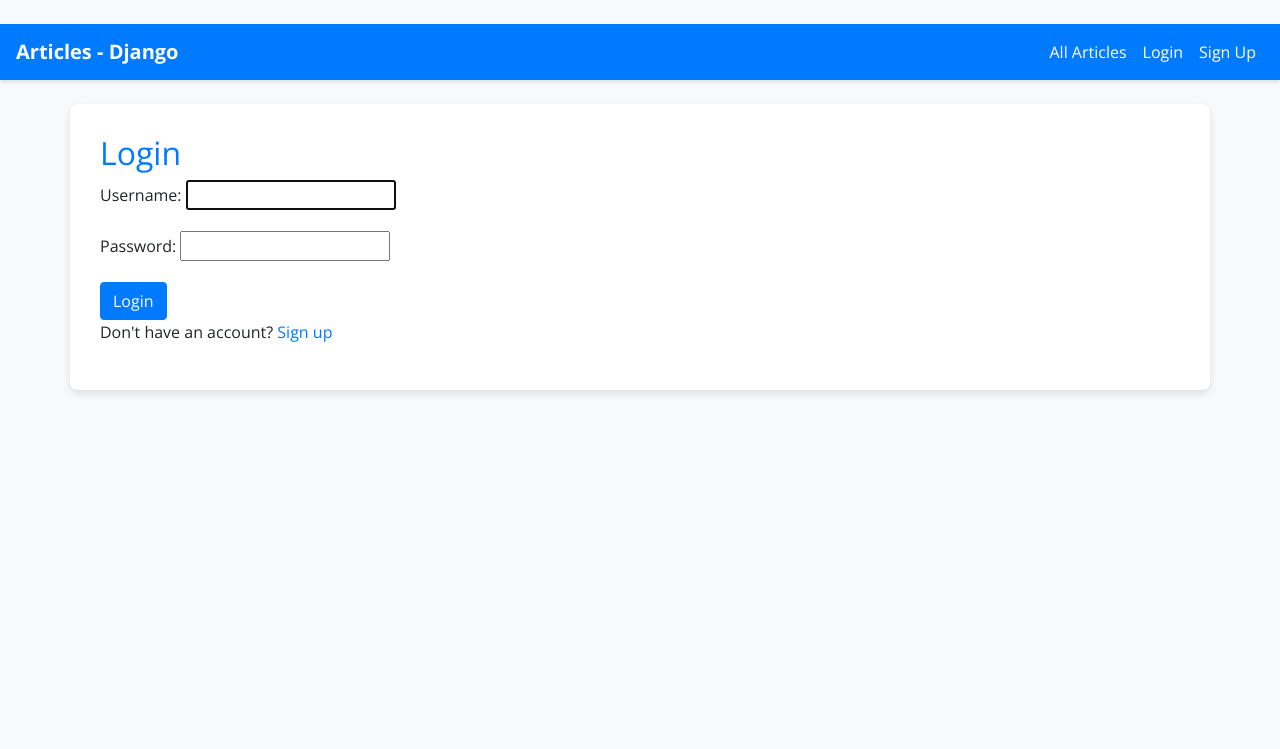
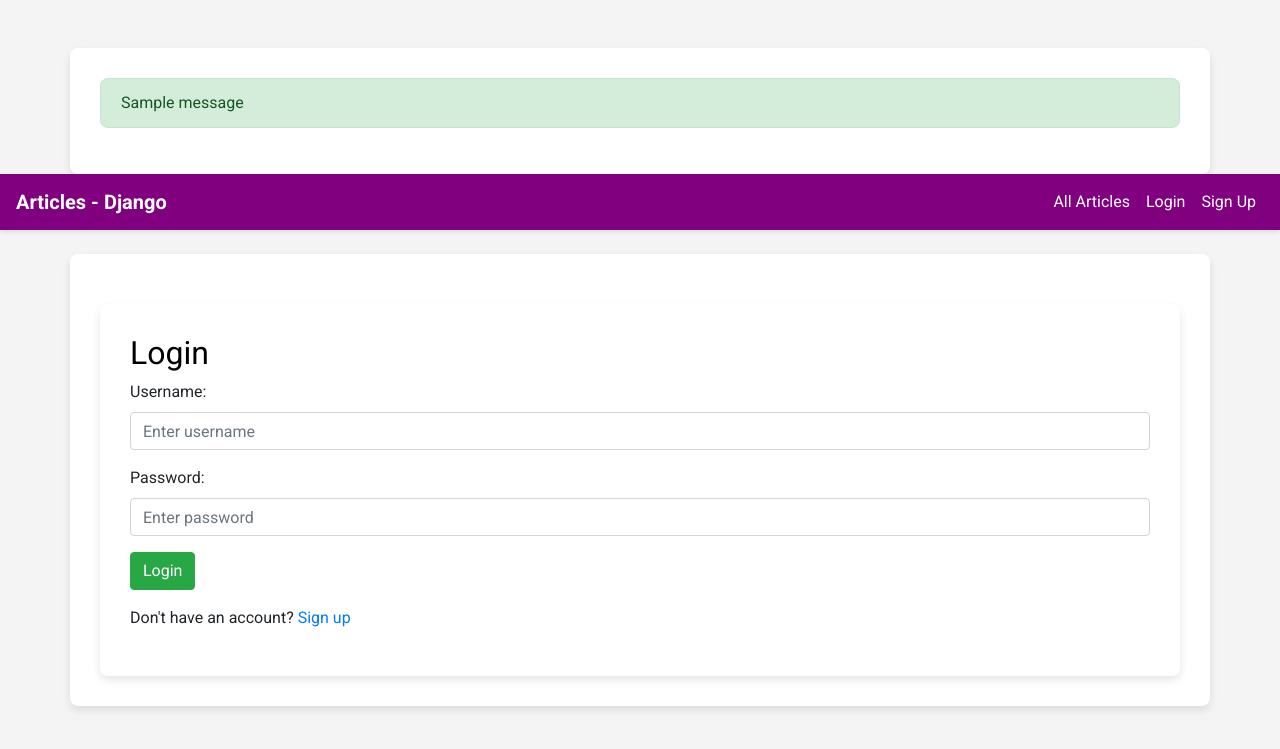
Before and after one commit to Wail-ELM/Prototype-Django-Python-Wail-El-Majdoubi, a Django app: page /login/ in a window 1280 px wide. Shown: the top 749 px of the page. Run offline with Django 5.2, Linux system fonts and the light colour scheme; one stand-in notice (Sample message) is shown; some libraries are stand-ins or nearby versions.

Commit message:
feat (blog) templates, structure management, forms, urls, views structure

```diff
--- a/myproject_python/blog/templates/base.html
+++ b/myproject_python/blog/templates/base.html
@@ -9,26 +9,34 @@
 
 
     <link
-      href="https://fonts.googleapis.com/css2?family=Open+Sans:wght@400;700&display=swap"
+      href="https://fonts.googleapis.com/css2?family=Roboto:wght@400;700&display=swap"
       rel="stylesheet"
     />
     <style>
       body {
-        font-family: "Open Sans", sans-serif;
+        font-family: "Roboto", sans-serif;
+        background-color: #f4f4f4;
+      }
 
-        background-color: #f8f9fa;
-      }
       .navbar {
-        background-color: #007bff !important; /* Bleu */
+        background-color: purple !important;
         box-shadow: 0 2px 4px rgba(0, 0, 0, 0.1);
       }
+
       .navbar-brand {
         font-weight: bold;
         color: #ffffff !important;
       }
+
       .navbar-nav .nav-link {
         color: #ffffff !important;
+        transition: color 0.3s;
       }
+
+      .navbar-nav .nav-link:hover {
+        color: #e9ecef !important;
+      }
+
       .container {
         background-color: #ffffff;
         padding: 30px;
@@ -36,28 +44,60 @@
         box-shadow: 0 4px 8px rgba(0, 0, 0, 0.1);
         margin-top: 20px;
       }
+
       h1,
       h2 {
-        color: #007bff; /* Bleu */
+        color: black;
       }
+
       .article-title a {
-        color: #007bff; /* Bleu */
+        color: darkblue;
         text-decoration: none;
+        transition: color 0.3s;
       }
+
       .article-title a:hover {
+        color: #218838;
         text-decoration: underline;
       }
+
       .btn-primary {
-        background-color: #007bff !important; /* Bleu */
-        border-color: #007bff !important;
+        background-color: #28a745 !important;
+        border-color: #28a745 !important;
+        transition: all 0.3s;
       }
+
       .btn-primary:hover {
-        background-color: #0069d9 !important; /* Bleu plus foncé */
-        border-color: #0062cc !important;
+        background-color: #218838 !important;
+        border-color: #1e7e34 !important;
+      }
+
+      .btn-danger {
+        background-color: #dc3545 !important;
+        border-color: #dc3545 !important;
+        transition: all 0.3s;
+      }
+
+      .btn-danger:hover {
+        background-color: #c82333 !important;
+        border-color: #bd2130 !important;
+      }
+
+      .alert {
+        border-radius: 8px;
       }
     </style>
   </head>
   <body>
+    {% if messages %}
+    <div class="container mt-4">
+      {% for message in messages %}
+        <div class="alert alert-{{ message.tags }}" role="alert">
+          {{ message }}
+        </div>
+      {% endfor %}
+    </div>
+    {% endif%}
     <nav class="navbar navbar-expand-lg navbar-light">
       <a class="navbar-brand" href="{% url 'all_articles' %}"
         >Articles - Django</a
@@ -106,13 +146,8 @@
     </nav>
 
     <div class="container mt-4">{% block content %}{% endblock %}</div>
-
     <script src="https://code.jquery.com/jquery-3.5.1.slim.min.js"></script>
-
-
     <script src="https://cdn.jsdelivr.net/npm/popper.js@1.16.1/dist/umd/popper.min.js"></script>
-
-
     <script src="https://stackpath.bootstrapcdn.com/bootstrap/4.5.2/js/bootstrap.min.js"></script>
   </body>
 </html>
--- a/myproject_python/blog/templates/registration/login.html
+++ b/myproject_python/blog/templates/registration/login.html
@@ -3,12 +3,26 @@
 {% block title %}Login{% endblock %}
 
 {% block content %}
-  <h2>Login</h2>
-  <form method="post">
-    {% csrf_token %}
-    {{ form.as_p }}
-    <button type="submit" class="btn btn-primary">Login</button>
-  </form>
+  <div class="container">
+    <h2>Login</h2>
+    {% if form.errors %}
+      <div class="alert alert-danger">
+        Your username and password didn't match. Please try again.
+      </div>
+    {% endif %}
+    <form method="post">
+      {% csrf_token %}
+      <div class="form-group">
+        <label for="username">Username:</label>
+        <input type="text" class="form-control" id="username" name="username" placeholder="Enter username" required>
+      </div>
+      <div class="form-group">
+        <label for="password">Password:</label>
+        <input type="password" class="form-control" id="password" name="password" placeholder="Enter password" required>
+      </div>
+      <button type="submit" class="btn btn-primary">Login</button>
+    </form>
 
-  <p>Don't have an account? <a href="{% url 'signup' %}">Sign up</a></p>
+    <p class="mt-3">Don't have an account? <a href="{% url 'signup' %}">Sign up</a></p>
+  </div>
 {% endblock %}
--- a/myproject_python/blog/urls.py
+++ b/myproject_python/blog/urls.py
@@ -1,17 +1,17 @@
+# urls.py
 from django.urls import path
 from . import views
 from django.contrib.auth import views as auth_views
 
 urlpatterns = [
-    path('', views.my_articles, name='my_articles'),
+    path('', views.all_articles, name='all_articles'),  # Rediriger vers all_articles par défaut
     path('article/<int:article_id>/', views.article_detail, name='article_detail'),
     path('add/', views.add_article, name='add_article'),
     path('article/<int:article_id>/edit/', views.edit_article, name='edit_article'),
     path('article/<int:article_id>/delete/', views.delete_article, name='delete_article'),
     path('signup/', views.signup, name='signup'),
-    path('login/', auth_views.LoginView.as_view(template_name='registration/login.html'), name='login'),
+    path('login/', views.CustomLoginView.as_view(), name='login'),  # Utiliser la vue personnalisée
     path('logout/', auth_views.LogoutView.as_view(next_page='login'), name='logout'),
     path('all_articles/', views.all_articles, name='all_articles'),
     path('my_articles/', views.my_articles, name='my_articles'),
-    # path('manage_articles/', views.manage_articles, name='manage_articles'),
 ]
--- a/myproject_python/blog/views.py
+++ b/myproject_python/blog/views.py
@@ -1,8 +1,12 @@
+# views.py
 from django.shortcuts import render, redirect, get_object_or_404
 from django.contrib.auth.decorators import login_required
 from django.contrib.auth import login
+from django.contrib.auth.views import LoginView
+from django.contrib.messages.views import SuccessMessageMixin
 from .models import Article
 from .forms import ArticleForm, CustomUserCreationForm
+
 
 def all_articles(request):
     articles = Article.objects.all()
@@ -47,7 +51,7 @@ def delete_article(request, article_id):
     article = get_object_or_404(Article, pk=article_id)
     if request.method == 'POST':
         article.delete()
-        return redirect('article_list')
+        return redirect('all_articles')  # Redirection corrigée
     return render(request, 'blog/delete_article.html', {'article': article})
 
 def signup(request):
@@ -56,7 +60,11 @@ def signup(request):
         if form.is_valid():
             user = form.save()
             login(request, user)
-            return redirect('login')
+            return redirect('login')  # Redirection vers la page de connexion
     else:
         form = CustomUserCreationForm()
     return render(request, 'registration/signup.html', {'form': form})
+
+class CustomLoginView(SuccessMessageMixin, LoginView):
+    template_name = 'registration/login.html'
+    success_message = "You were successfully logged in."
--- a/myproject_python/myproject_python/settings.py
+++ b/myproject_python/myproject_python/settings.py
@@ -117,7 +117,7 @@ USE_TZ = True
 # https://docs.djangoproject.com/en/5.1/howto/static-files/
 
 STATIC_URL = '/static/'
-LOGIN_REDIRECT_URL = 'article_list'
+LOGIN_REDIRECT_URL = 'all_articles'
 LOGOUT_REDIRECT_URL = 'login'
 LOGIN_URL = 'login'
 
```
Also changed, not shown: myproject_python/blog/forms.py (+17 -0 lines), myproject_python/blog/templates/blog/add_article.html (+15 -6 lines), myproject_python/blog/templates/blog/all_articles.html (+8 -2 lines), myproject_python/blog/templates/blog/article_detail.html (+7 -3 lines), myproject_python/blog/templates/blog/my_articles.html (+22 -9 lines), myproject_python/blog/templates/registration/signup.html (+33 -5 lines), myproject_python/db.sqlite3.
